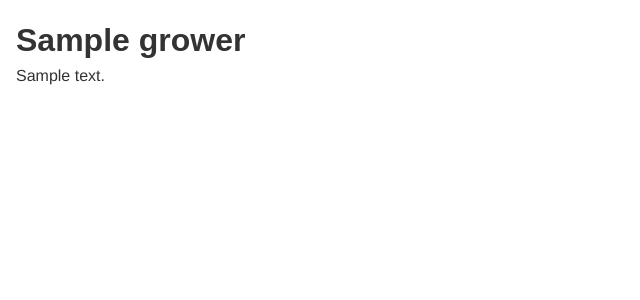
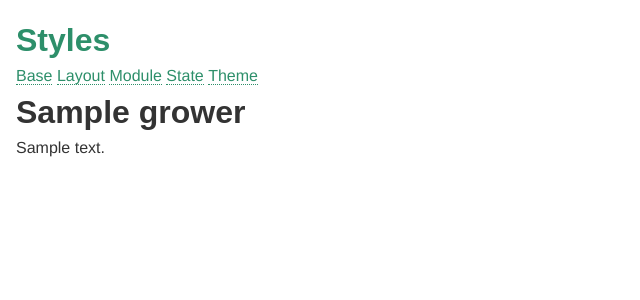
Before and after one commit to madirey/service_watch, a Django app: page /grower/1 in a window 1280 px wide. Shown: the top 300 px of the page, without its empty margins (0-640 px from the left). Run offline with Django 3.2, Linux system fonts and the light colour scheme; tables that the repository leaves empty hold one stand-in row (values such as "Sample post"); parts of the project's set-up code (start-up, migrations or seed data) failed here and were passed over.

Commit message:
more styles

```diff
--- a/servicewatch/templates/Grower.html
+++ b/servicewatch/templates/Grower.html
@@ -5,10 +5,32 @@
 </head>
 
 <body>
+<header>
+	<h1><a href="#">Styles</a></h1>
+
+	<!-- skip nav -->
+	<a href="#content" class="skip">Skip to Content</a>
+
+	<nav>
+		<ul>
+			<li><a href="#base">Base</a></li>
+			<li><a href="#layout">Layout</a></li>
+			<li><a href="#module">Module</a></li>
+			<li><a href="#state">State</a></li>
+			<li><a href="#theme">Theme</a></li>
+		</ul>
+	</nav>
+</header>
+
+<div id="content">
 <h1> {{grower.name}}</h1>
 <ul>
 	{% for skill in grower.skills.all %}
 	<li>{{ skill.text }}</li>
 	{% endfor %}
 </ul>
+</div>
+
+<footer>
+</footer>
 </body>
--- a/servicewatch/urls.py
+++ b/servicewatch/urls.py
@@ -31,6 +31,7 @@ urlpatterns = patterns('',
 	url(r'^api/', include(v1_api.urls)),
 	url(r'^sower/(?P<id>\d+)', views.sower_profile),
     url(r'^grower/(?P<id>\d+)', views.grower_profile),
+    url(r'^task/(?P<id>\d+)', views.task_profile),
     url(r'^rating', views.sower_profile),
     url(r'^sower/img/(?P<path>.+)', views.image_redirect),
 )
--- a/servicewatch/views.py
+++ b/servicewatch/views.py
@@ -1,6 +1,6 @@
 from django.shortcuts import redirect, render_to_response
 from django.template import RequestContext
-from servicewatch.models import Grower, Sower
+from servicewatch.models import Grower, Sower, Task
 
 def home(request):
 	return render_to_response('Home.html', { },
@@ -14,5 +14,9 @@ def grower_profile(request, id):
 	return render_to_response('Grower.html', { 'grower': Grower.objects.get(id=id) },
 			context_instance=RequestContext(request))
 
+def task_profile(request, id):
+	return render_to_response('Task.html', { 'task': Task.objects.get(id=id) },
+			context_instance=RequestContext(request))
+
 def image_redirect(request, path):
 	return redirect('/static/img/%s' % path)
```
Also changed, not shown: servicewatch/templates/Task.html (+30 -0 lines).
